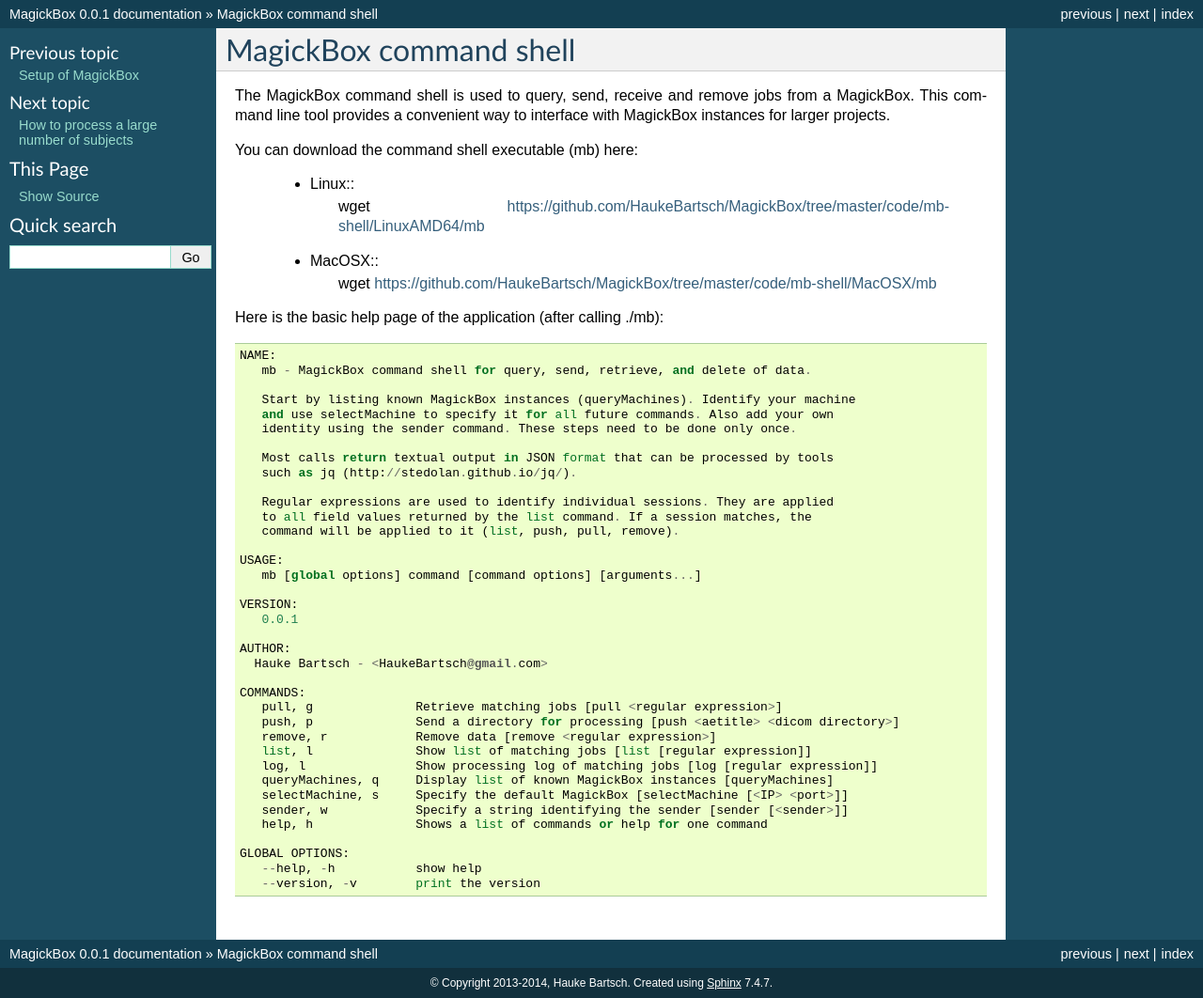
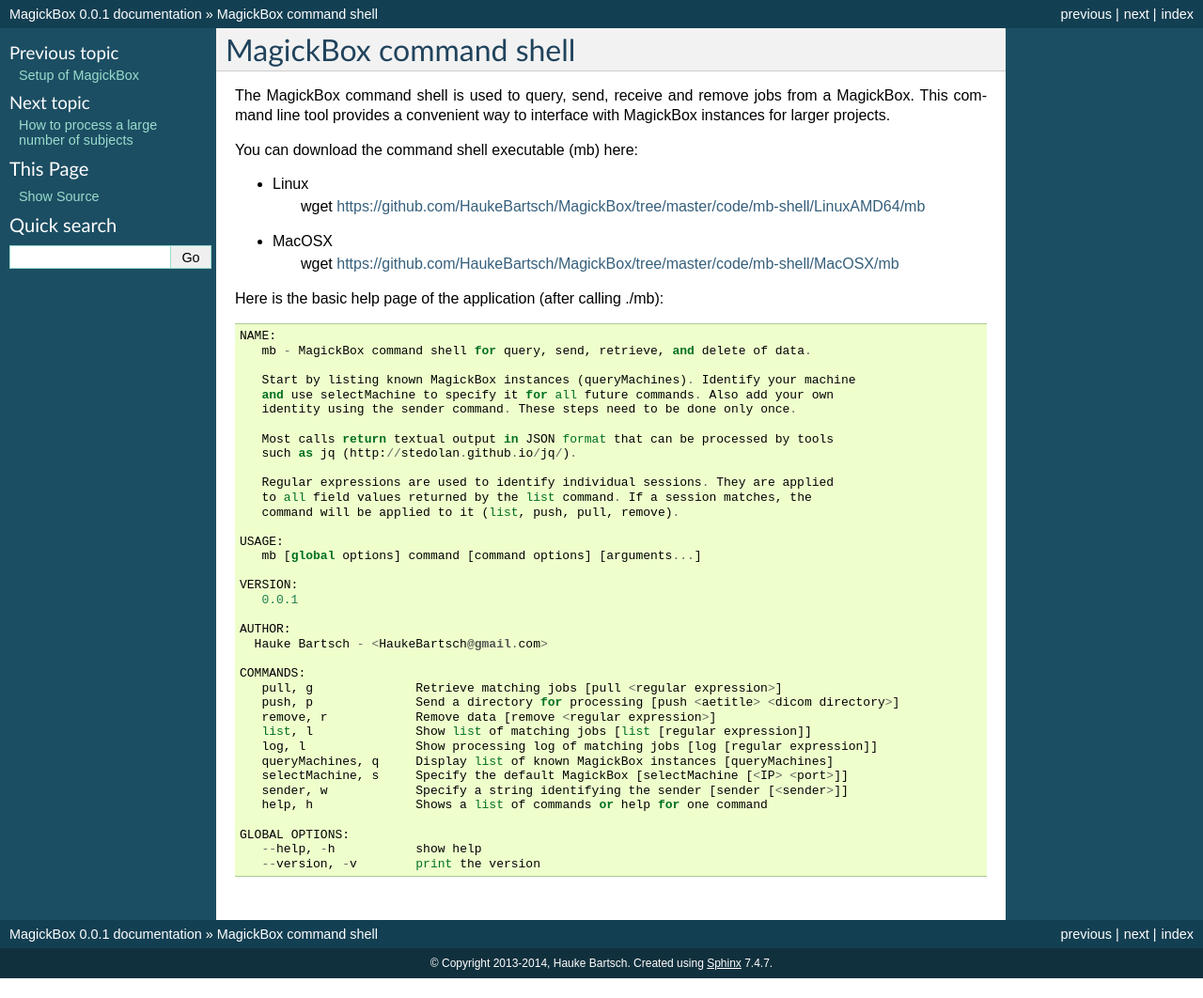
Before and after one commit to HaukeBartsch/MagickBox, a Sphinx documentation site: the page built from code/documentation/docs/source/Shell.rst, in a window 1280 px wide. Shown: the whole page at 94% size. Built offline with Sphinx 7.4.7, drawn with Linux system fonts in a browser that asks for light colours; after the commit the page ends 1041 px from its top, so only the background shows below that.

Commit message:
formatting

```diff
--- a/code/documentation/docs/source/Shell.rst
+++ b/code/documentation/docs/source/Shell.rst
@@ -8,10 +8,10 @@
 
 You can download the command shell executable (mb) here:
 
-    * Linux::
+* Linux
 	wget https://github.com/HaukeBartsch/MagickBox/tree/master/code/mb-shell/LinuxAMD64/mb
 
-    * MacOSX::
+* MacOSX
 	wget https://github.com/HaukeBartsch/MagickBox/tree/master/code/mb-shell/MacOSX/mb
 
 Here is the basic help page of the application (after calling ./mb)::
```
